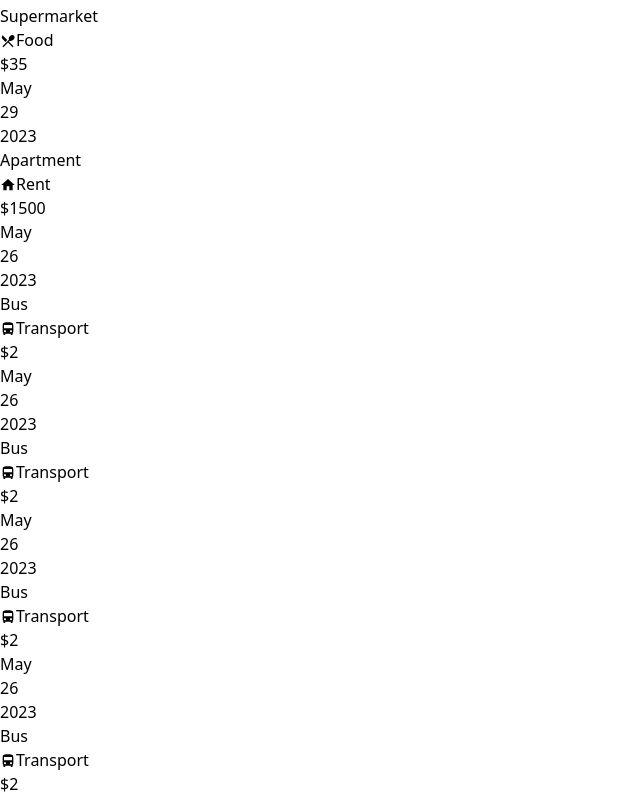
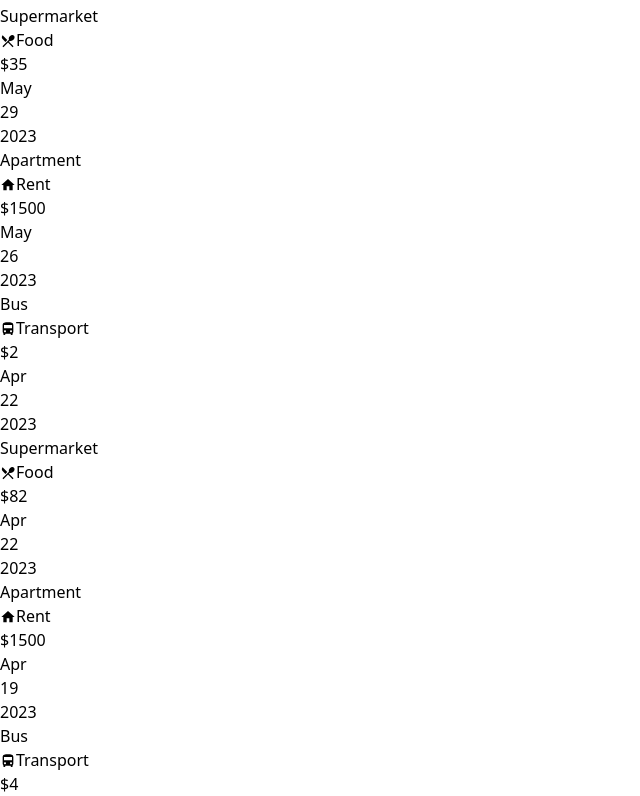
Before and after one commit to nicoPuegher/expenses-tracker, a React (Vite) app: page / in a window 1280 px wide. Shown: the part 542-1338 px from the top of the page, without its empty margins (0-640 px from the left). Built offline with nearby package versions, Linux system fonts and the light colour scheme; the HTML template or start-up script is replaced by a standard one.

Commit message:
make only individual transactions scrollable

```diff
--- a/src/components/Filter/Filter.jsx
+++ b/src/components/Filter/Filter.jsx
@@ -3,9 +3,11 @@ import PropTypes from 'prop-types';
 import Dropdown from '../Dropdown/Dropdown';
 import filterList from './filterList';
 
-function Filter({ title, option }) {
+function Filter({ title, option, background }) {
+  const classes = `sticky top-0 p-2 flex items-center justify-between ${background}`;
+
   return (
-    <div className="flex items-center justify-between">
+    <div className={classes}>
       <h2>{title}</h2>
       <Dropdown option={option} filterList={filterList} />
     </div>
@@ -15,6 +17,11 @@ function Filter({ title, option }) {
 Filter.propTypes = {
   title: PropTypes.string.isRequired,
   option: PropTypes.string.isRequired,
+  background: PropTypes.string,
+};
+
+Filter.defaultProps = {
+  background: '',
 };
 
 export default Filter;
--- a/src/components/TransactionDate/TransactionDate.jsx
+++ b/src/components/TransactionDate/TransactionDate.jsx
@@ -7,7 +7,7 @@ function TransactionDate({ date }) {
   const year = date.getFullYear();
 
   return (
-    <div className="flex h-12 w-12 flex-col items-center justify-center rounded bg-gray-300 text-xs">
+    <div className="flex h-12 w-12 flex-col items-center justify-center rounded bg-gray-400 text-xs">
       <p>{month}</p>
       <p>{day}</p>
       <p>{year}</p>
--- a/src/components/Transactions/Transactions.jsx
+++ b/src/components/Transactions/Transactions.jsx
@@ -23,9 +23,9 @@ function Transactions() {
   ));
 
   return (
-    <section className="overflow-hidden overflow-y-scroll rounded bg-gray-300 p-2">
-      <Filter title="Transactions" option="Year" />
-      <ul className="divide-y divide-gray-100">{transactions}</ul>
+    <section className="overflow-hidden overflow-y-scroll rounded bg-gray-300">
+      <Filter title="Transactions" option="Year" background="bg-gray-300" />
+      <ul className="divide-y divide-gray-100 px-2">{transactions}</ul>
     </section>
   );
 }
--- a/src/components/Transactions/expenses.js
+++ b/src/components/Transactions/expenses.js
@@ -21,25 +21,25 @@ const expenses = [
     date: new Date(2023, 4, 26),
   },
   {
-    id: 'tt12',
+    id: 'tf2',
+    type: 'Food',
+    name: 'Supermarket',
+    amount: 82,
+    date: new Date(2023, 3, 22),
+  },
+  {
+    id: 'tr2',
+    type: 'Rent',
+    name: 'Apartment',
+    amount: 1500,
+    date: new Date(2023, 3, 22),
+  },
+  {
+    id: 'tt2',
     type: 'Transport',
     name: 'Bus',
-    amount: 2,
-    date: new Date(2023, 4, 26),
-  },
-  {
-    id: 'tt13',
-    type: 'Transport',
-    name: 'Bus',
-    amount: 2,
-    date: new Date(2023, 4, 26),
-  },
-  {
-    id: 'tt14',
-    type: 'Transport',
-    name: 'Bus',
-    amount: 2,
-    date: new Date(2023, 4, 26),
+    amount: 4,
+    date: new Date(2023, 3, 19),
   },
 ];
 
```
